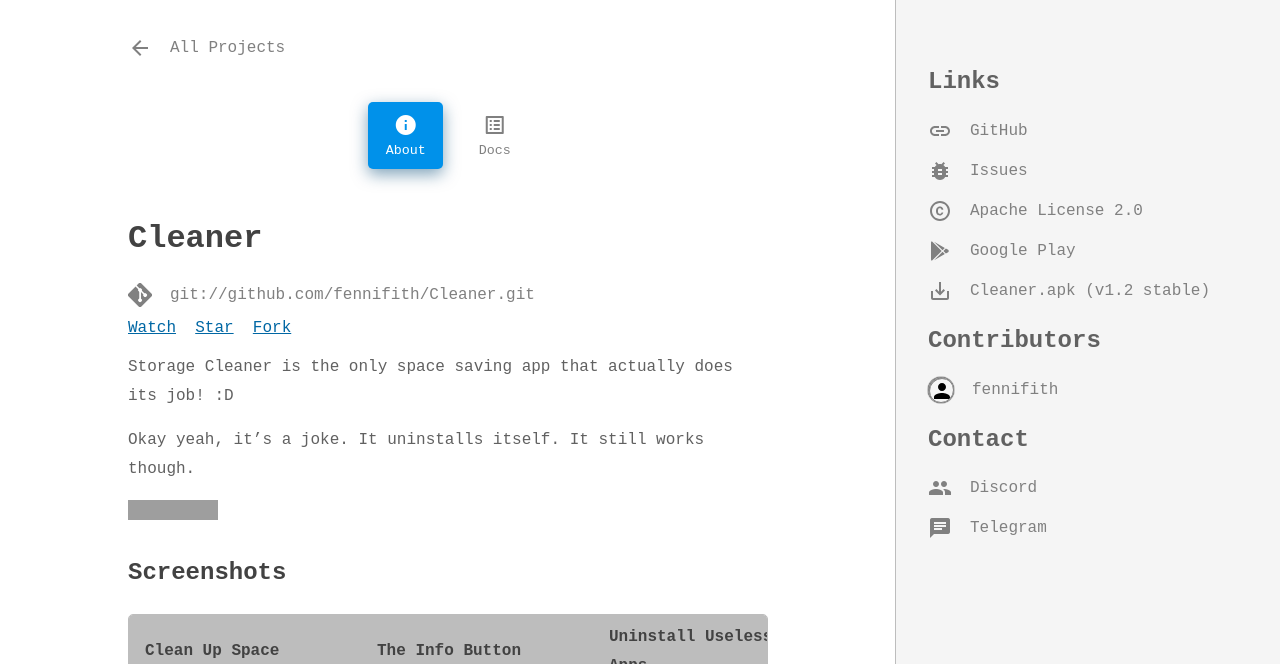
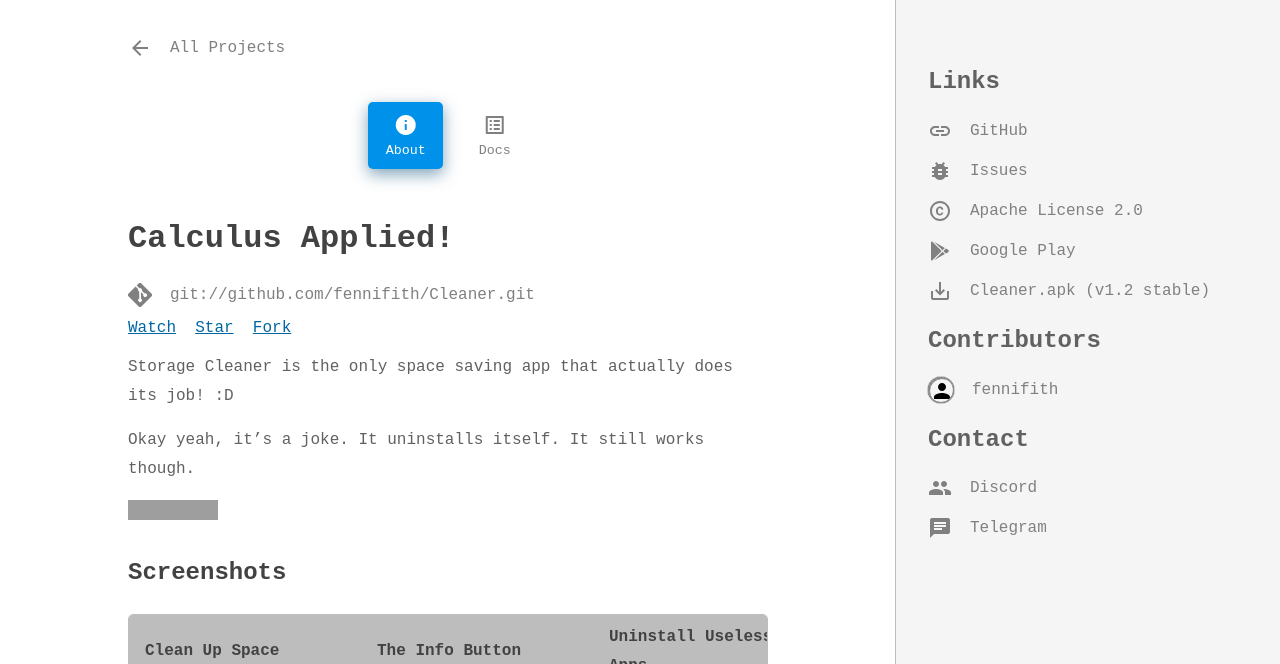
Before and after one commit to SarthakSwaroop/sarthakswaroop.github.io, a Jekyll site: the page built from _projects/CALAPPLIED.md, in a window 1280 px wide and 900 px high, cut to the strip 0-664 px from the top of the window. Built offline with Jekyll 4.4.1, drawn with Linux system fonts in a browser that asks for light colours; nearby versions of some CDN libraries; some web fonts are replaced; comment, search, counter and statistics services are not loaded; a style sheet for code colours, icons or effects is not loaded; grey boxes are pictures that could not be loaded.

Commit message:
Update CALAPPLIED.md

```diff
--- a/_projects/CALAPPLIED.md
+++ b/_projects/CALAPPLIED.md
@@ -1,7 +1,7 @@
 ---
 layout: "project"
 type: "online-courses"
-title: "Cleaner"
+title: "Calculus Applied!"
 description: "The only storage saving app that actually works! &#58;D"
 icon: "https://raw.githubusercontent.com/fennifith/Cleaner/master/app/src/main/res/mipmap-xxxhdpi/ic_launcher_web.png"
 repo: "fennifith/Cleaner"
```
